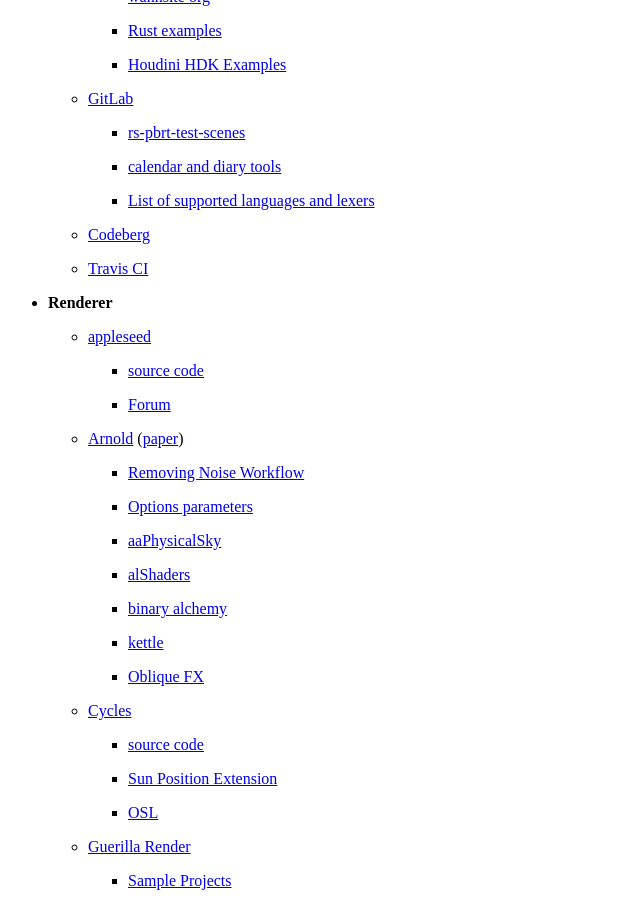
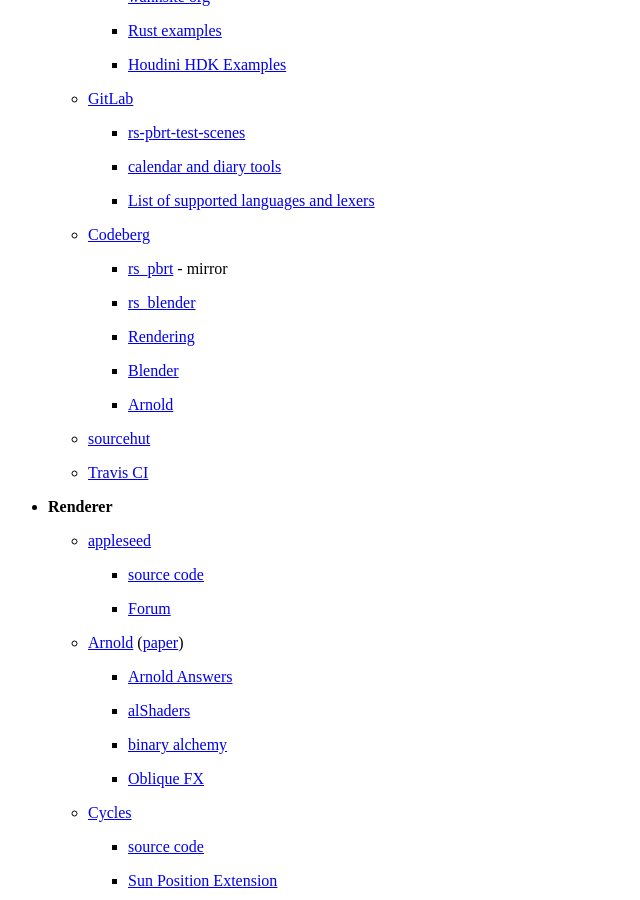
Before and after one commit to wahn/jan_walter_org, a Jekyll site: the page built from links/index.md, in a window 1280 px wide and 900 px high, scrolled down 1043 px. Shown: the whole window, without its empty margins (0-640 px from the left). Built offline with Jekyll 4.4.1, drawn with Linux system fonts in a browser that asks for light colours; Markdown is read by kramdown in place of the engine named in the settings.

Commit message:
Update Codeberg and Arnold links.

```diff
--- a/links/index.md
+++ b/links/index.md
@@ -75,6 +75,18 @@
 
     - [Codeberg](https://codeberg.org)
 
+        + [rs_pbrt](https://codeberg.org/wahn/rs_pbrt) - mirror
+
+        + [rs_blender](https://codeberg.org/wahn/rs_blender)
+
+        + [Rendering](https://codeberg.org/wahn/Rendering)
+
+        + [Blender](https://codeberg.org/wahn/Blender)
+
+        + [Arnold](https://codeberg.org/wahn/Arnold)
+
+    - [sourcehut](https://sourcehut.org)
+
     - [Travis CI](https://travis-ci.org/)
 
 * __Renderer__
@@ -87,17 +99,19 @@
 
     - [Arnold](https://www.solidangle.com) ([paper](https://www.janwalter.org/Publications/ArnoldTog2018.pdf))
 
-        + [Removing Noise Workflow](https://support.solidangle.com/display/AFMUG/Removing+Noise+Workflow)
+        + [Arnold Answers](https://answers.arnoldrenderer.com)
 
-        + [Options parameters](https://support.solidangle.com/display/NodeRef/options)
+        <!-- + [Removing Noise Workflow](https://support.solidangle.com/display/AFMUG/Removing+Noise+Workflow) -->
 
-        + [aaPhysicalSky](https://bitbucket.org/amaanakram/aaphysicalsky/overview)
+        <!-- + [Options parameters](https://support.solidangle.com/display/NodeRef/options) -->
+
+        <!-- + [aaPhysicalSky](https://bitbucket.org/amaanakram/aaphysicalsky/overview) -->
 
         + [alShaders](https://bitbucket.org/anderslanglands/alshaders/wiki/Home)
 
         + [binary alchemy](http://binaryalchemy.de/)
 
-        + [kettle](https://bitbucket.org/Kettle/kettle_uber/wiki/Home)
+        <!-- + [kettle](https://bitbucket.org/Kettle/kettle_uber/wiki/Home) -->
 
         + [Oblique FX](https://github.com/madesjardins/Obq_Shaders)
 
```
Also changed, not shown: other parts of links/index.md (+2 -0 lines).
